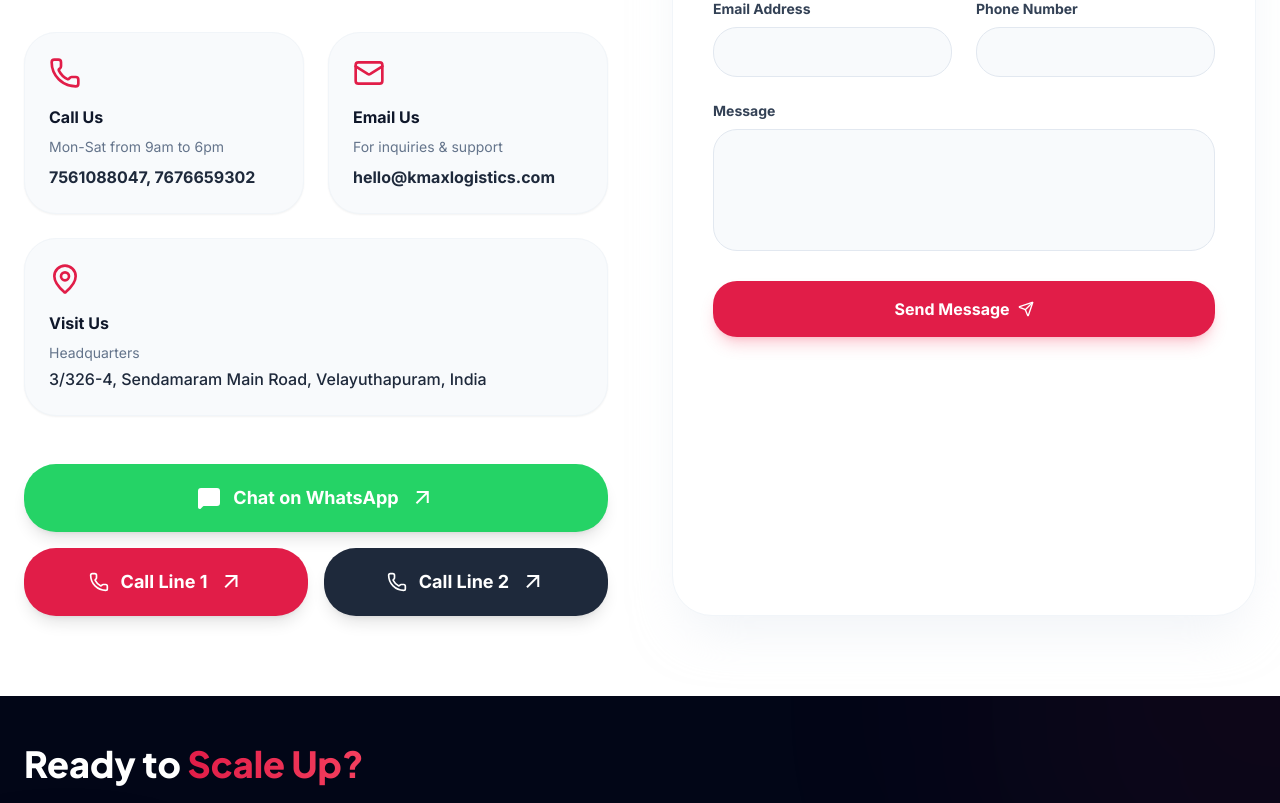
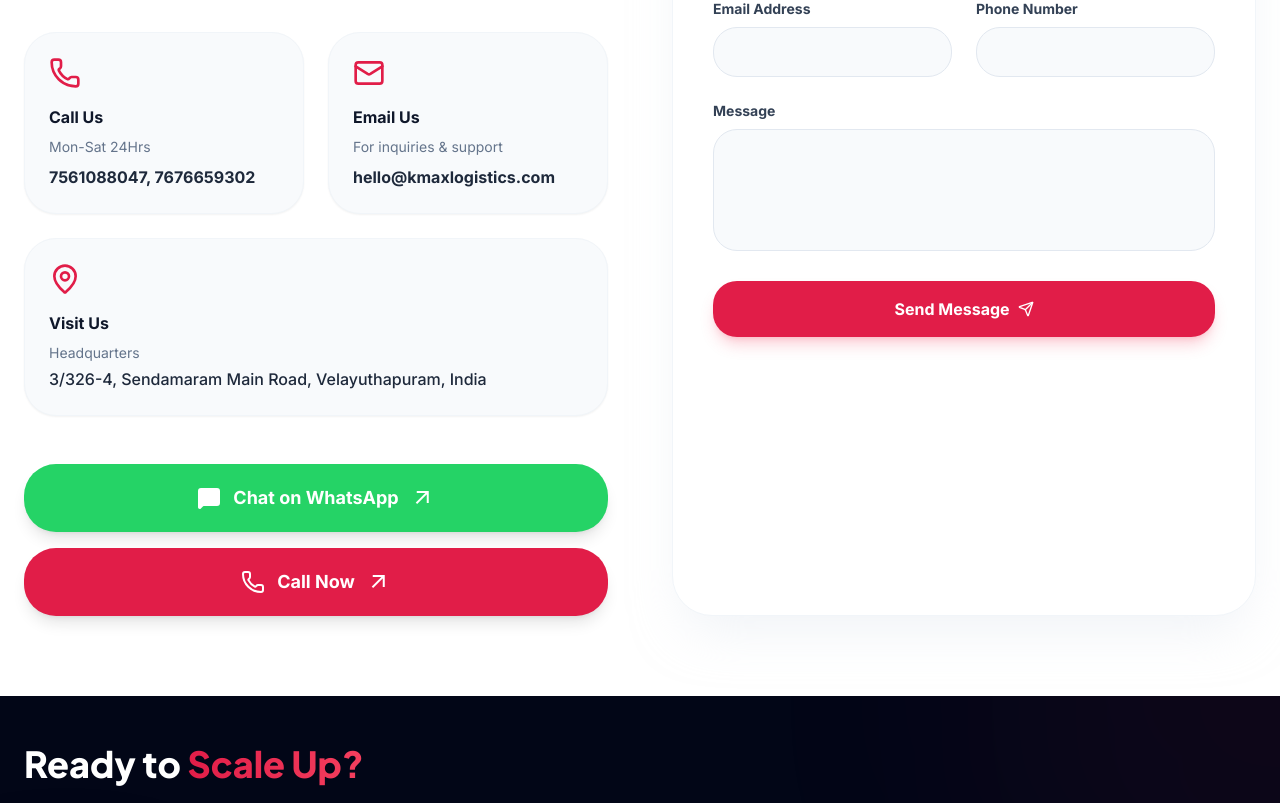
Before and after one commit to dhanushm1525/kochammaniyazhikam-logistics, a React (Vite) app in the folder kochammaniyazhikam-logistics/: page /contact in a window 1280 px wide. Shown: the part 680-1483 px from the top of the page. Built offline with nearby package versions, Linux system fonts and the light colour scheme.

Commit message:
minor changes

```diff
--- a/kochammaniyazhikam-logistics/src/data/servicesData.json
+++ b/kochammaniyazhikam-logistics/src/data/servicesData.json
@@ -213,29 +213,14 @@
     "image": "/images/excavator transport.png",
     "subServices": [
       {
-        "title": "JCB",
-        "shortDescription": "Reliable backhoe loaders for general construction needs.",
+        "title": "Front and Back Loader",
+        "shortDescription": "Versatile JCB machines for excavation and loading tasks.",
         "image": "/images/JCB.jpg"
       },
       {
-        "title": "Tata Hitachi",
-        "shortDescription": "Heavy-duty construction equipment from a trusted brand.",
+        "title": "33 to 380 Category",
+        "shortDescription": "Heavy-duty Hitachi excavators for wide-ranging earthmoving projects.",
         "image": "/images/Tata Hitachi.jpg"
-      },
-      {
-        "title": "Kobelco",
-        "shortDescription": "Efficient excavators known for fuel economy and power.",
-        "image": "/images/Kobelco.jpg"
-      },
-      {
-        "title": "Sany",
-        "shortDescription": "Modern construction machinery for diverse applications.",
-        "image": "/images/sany.jpg"
-      },
-      {
-        "title": "Volvo",
-        "shortDescription": "Premium heavy equipment ensuring high productivity.",
-        "image": "/images/volvo.jpg"
       }
     ]
   },
--- a/kochammaniyazhikam-logistics/src/pages/ContactPage.jsx
+++ b/kochammaniyazhikam-logistics/src/pages/ContactPage.jsx
@@ -107,7 +107,7 @@
                             <div className="p-6 bg-slate-50 dark:bg-slate-800 rounded-2xl border border-slate-100 dark:border-slate-700 shadow-sm">
                                 <Phone className="text-primary mb-4 w-8 h-8" />
                                 <h4 className="font-bold text-slate-900 dark:text-white mb-2">Call Us</h4>
-                                <p className="text-slate-500 dark:text-slate-400 text-sm">Mon-Sat from 9am to 6pm</p>
+                                <p className="text-slate-500 dark:text-slate-400 text-sm">Mon-Sat 24Hrs</p>
                                 <p className="text-slate-800 dark:text-slate-200 font-bold mt-2">7561088047, 7676659302</p>
                             </div>
                             <div className="p-6 bg-slate-50 dark:bg-slate-800 rounded-2xl border border-slate-100 dark:border-slate-700 shadow-sm">
@@ -137,25 +137,15 @@
                             <span className="material-symbols-outlined group-hover:translate-x-1 transition-transform">arrow_outward</span>
                         </a>
 
-                        {/* Call Now Buttons */}
-                        <div className="grid grid-cols-1 sm:grid-cols-2 gap-4 mt-4">
-                            <a
-                                href="tel:+917561088047"
-                                className="bg-primary hover:bg-rose-700 text-white p-5 rounded-2xl font-bold flex items-center justify-center gap-3 transition-all shadow-lg hover:shadow-xl hover:-translate-y-1 group"
-                            >
-                                <Phone className="w-5 h-5" />
-                                <span className="text-lg">Call Line 1</span>
-                                <span className="material-symbols-outlined group-hover:translate-x-1 transition-transform">arrow_outward</span>
-                            </a>
-                            <a
-                                href="tel:+917676659302"
-                                className="bg-slate-800 hover:bg-slate-700 text-white p-5 rounded-2xl font-bold flex items-center justify-center gap-3 transition-all shadow-lg hover:shadow-xl hover:-translate-y-1 group"
-                            >
-                                <Phone className="w-5 h-5" />
-                                <span className="text-lg">Call Line 2</span>
-                                <span className="material-symbols-outlined group-hover:translate-x-1 transition-transform">arrow_outward</span>
-                            </a>
-                        </div>
+                        {/* Call Now Button */}
+                        <a
+                            href="tel:+917561088047"
+                            className="w-full bg-primary hover:bg-rose-700 text-white p-5 rounded-2xl font-bold flex items-center justify-center gap-3 transition-all shadow-lg hover:shadow-xl hover:-translate-y-1 group mt-4"
+                        >
+                            <Phone className="w-6 h-6" />
+                            <span className="text-lg">Call Now</span>
+                            <span className="material-symbols-outlined group-hover:translate-x-1 transition-transform">arrow_outward</span>
+                        </a>
                     </motion.div>
 
                     {/* Contact Form */}
```
